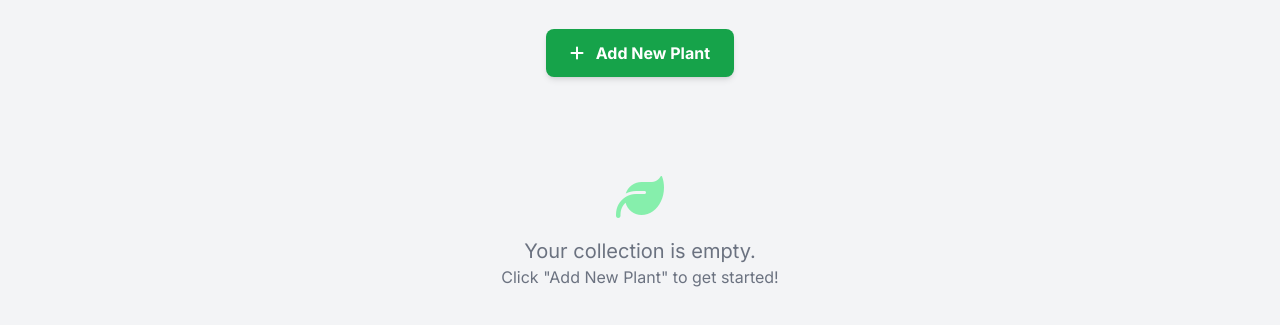
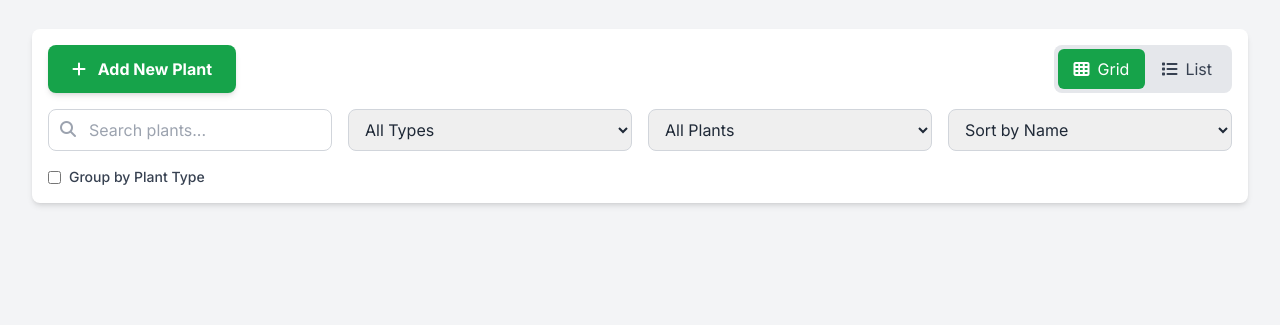
Before and after one commit to polskapeeps/PlantTracker, a plain HTML site: page index.html in a window 1280 px wide. Shown: the part 115-440 px from the top of the page. Drawn offline with nearby package versions, Linux system fonts and the light colour scheme.

Commit message:
Enhance plant collection app with improved controls, filters, and loading states

```diff
--- a/index.html
+++ b/index.html
@@ -34,33 +34,123 @@
         </p>
       </header>
 
-      <!-- Controls -->
-      <div class="flex justify-center mb-8">
-        <button
-          id="addPlantBtn"
-          class="bg-green-600 text-white font-bold py-3 px-6 rounded-lg shadow-md hover:bg-green-700 focus:outline-none focus:ring-2 focus:ring-green-500 focus:ring-opacity-50 transition-transform transform hover:scale-105"
+      <!-- Controls and Filters -->
+      <div class="bg-white rounded-lg shadow-md p-4 mb-6">
+        <!-- Top Row: Add Button and View Toggle -->
+        <div
+          class="flex flex-col sm:flex-row justify-between items-center mb-4 gap-4"
         >
-          <i class="fas fa-plus mr-2"></i> Add New Plant
-        </button>
+          <button
+            id="addPlantBtn"
+            class="bg-green-600 text-white font-bold py-3 px-6 rounded-lg shadow-md hover:bg-green-700 focus:outline-none focus:ring-2 focus:ring-green-500 focus:ring-opacity-50 transition-transform transform hover:scale-105 w-full sm:w-auto"
+          >
+            <i class="fas fa-plus mr-2"></i> Add New Plant
+          </button>
+
+          <!-- View Toggle -->
+          <div class="flex bg-gray-200 rounded-lg p-1">
+            <button
+              id="gridViewBtn"
+              class="view-toggle-btn px-4 py-2 rounded-md transition-colors duration-200 bg-green-600 text-white"
+            >
+              <i class="fas fa-th mr-2"></i>Grid
+            </button>
+            <button
+              id="listViewBtn"
+              class="view-toggle-btn px-4 py-2 rounded-md transition-colors duration-200 text-gray-700 hover:bg-gray-300"
+            >
+              <i class="fas fa-list mr-2"></i>List
+            </button>
+          </div>
+        </div>
+
+        <!-- Search and Filters -->
+        <div class="grid grid-cols-1 sm:grid-cols-2 lg:grid-cols-4 gap-4">
+          <!-- Search -->
+          <div class="relative">
+            <input
+              type="text"
+              id="searchInput"
+              placeholder="Search plants..."
+              class="w-full pl-10 pr-4 py-2 border border-gray-300 rounded-lg focus:outline-none focus:ring-2 focus:ring-green-500"
+            />
+            <i class="fas fa-search absolute left-3 top-3 text-gray-400"></i>
+          </div>
+
+          <!-- Plant Type Filter -->
+          <select
+            id="typeFilter"
+            class="w-full px-3 py-2 border border-gray-300 rounded-lg focus:outline-none focus:ring-2 focus:ring-green-500"
+          >
+            <option value="">All Types</option>
+            <option value="Cactus">Cactus</option>
+            <option value="Succulent">Succulent</option>
+            <option value="Houseplant">Houseplant</option>
+            <option value="Herb">Herb</option>
+            <option value="Tropical Plant">Tropical Plant</option>
+            <option value="Flowering Plant">Flowering Plant</option>
+            <option value="Fern">Fern</option>
+            <option value="Tree/Shrub">Tree/Shrub</option>
+            <option value="Other">Other</option>
+          </select>
+
+          <!-- Watering Status Filter -->
+          <select
+            id="wateringFilter"
+            class="w-full px-3 py-2 border border-gray-300 rounded-lg focus:outline-none focus:ring-2 focus:ring-green-500"
+          >
+            <option value="">All Plants</option>
+            <option value="overdue">Needs Watering</option>
+            <option value="upcoming">Due Soon (Next 3 Days)</option>
+            <option value="watered">Recently Watered</option>
+          </select>
+
+          <!-- Sort Options -->
+          <select
+            id="sortSelect"
+            class="w-full px-3 py-2 border border-gray-300 rounded-lg focus:outline-none focus:ring-2 focus:ring-green-500"
+          >
+            <option value="name">Sort by Name</option>
+            <option value="type">Sort by Type</option>
+            <option value="nextWatering">Sort by Next Watering</option>
+            <option value="dateAdded">Sort by Date Added</option>
+          </select>
+        </div>
+
+        <!-- Group Toggle -->
+        <div class="mt-4 flex items-center">
+          <label class="flex items-center cursor-pointer">
+            <input type="checkbox" id="groupByType" class="mr-2" />
+            <span class="text-sm font-medium text-gray-700"
+              >Group by Plant Type</span
+            >
+          </label>
+        </div>
       </div>
 
-      <!-- Plant Grid -->
-      <div
-        id="plantGrid"
-        class="grid grid-cols-1 sm:grid-cols-2 lg:grid-cols-3 xl:grid-cols-4 gap-6"
-      >
-        <!-- Plant cards will be inserted here by JavaScript -->
+      <!-- Plant Display Area -->
+      <div id="plantDisplayArea">
+        <!-- Plant Grid/List will be inserted here -->
       </div>
 
+      <!-- Loading State -->
       <div id="loadingState" class="hidden text-center text-gray-500 py-16">
         <i class="fas fa-spinner fa-spin fa-3x"></i>
         <p class="mt-4">Loading your collection...</p>
       </div>
 
+      <!-- Empty State -->
       <div id="emptyState" class="hidden text-center text-gray-500 py-16">
         <i class="fas fa-leaf fa-3x text-green-300"></i>
         <p class="mt-4 text-xl">Your collection is empty.</p>
         <p>Click "Add New Plant" to get started!</p>
+      </div>
+
+      <!-- No Results State -->
+      <div id="noResultsState" class="hidden text-center text-gray-500 py-16">
+        <i class="fas fa-search fa-3x text-gray-300"></i>
+        <p class="mt-4 text-xl">No plants match your search.</p>
+        <p>Try adjusting your filters or search terms.</p>
       </div>
     </div>
 
@@ -106,6 +196,32 @@
                   required
                 />
               </div>
+
+              <!-- Plant Type -->
+              <div>
+                <label
+                  for="plantType"
+                  class="block text-sm font-medium text-gray-700 mb-1"
+                  >Plant Type</label
+                >
+                <select
+                  id="plantType"
+                  class="w-full px-3 py-2 border border-gray-300 rounded-md focus:outline-none focus:ring-2 focus:ring-green-500"
+                  required
+                >
+                  <option value="">Select Type</option>
+                  <option value="Cactus">Cactus</option>
+                  <option value="Succulent">Succulent</option>
+                  <option value="Houseplant">Houseplant</option>
+                  <option value="Herb">Herb</option>
+                  <option value="Tropical Plant">Tropical Plant</option>
+                  <option value="Flowering Plant">Flowering Plant</option>
+                  <option value="Fern">Fern</option>
+                  <option value="Tree/Shrub">Tree/Shrub</option>
+                  <option value="Other">Other</option>
+                </select>
+              </div>
+
               <div>
                 <label
                   for="plantSpecies"
```
